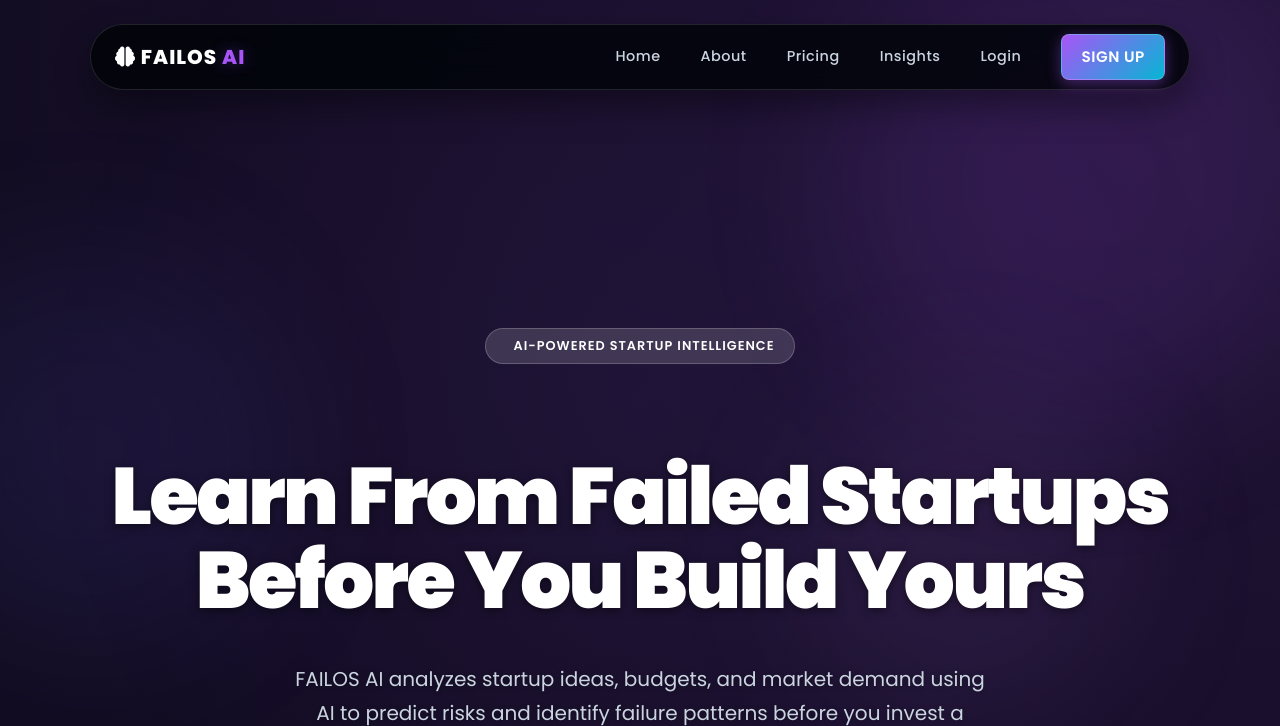
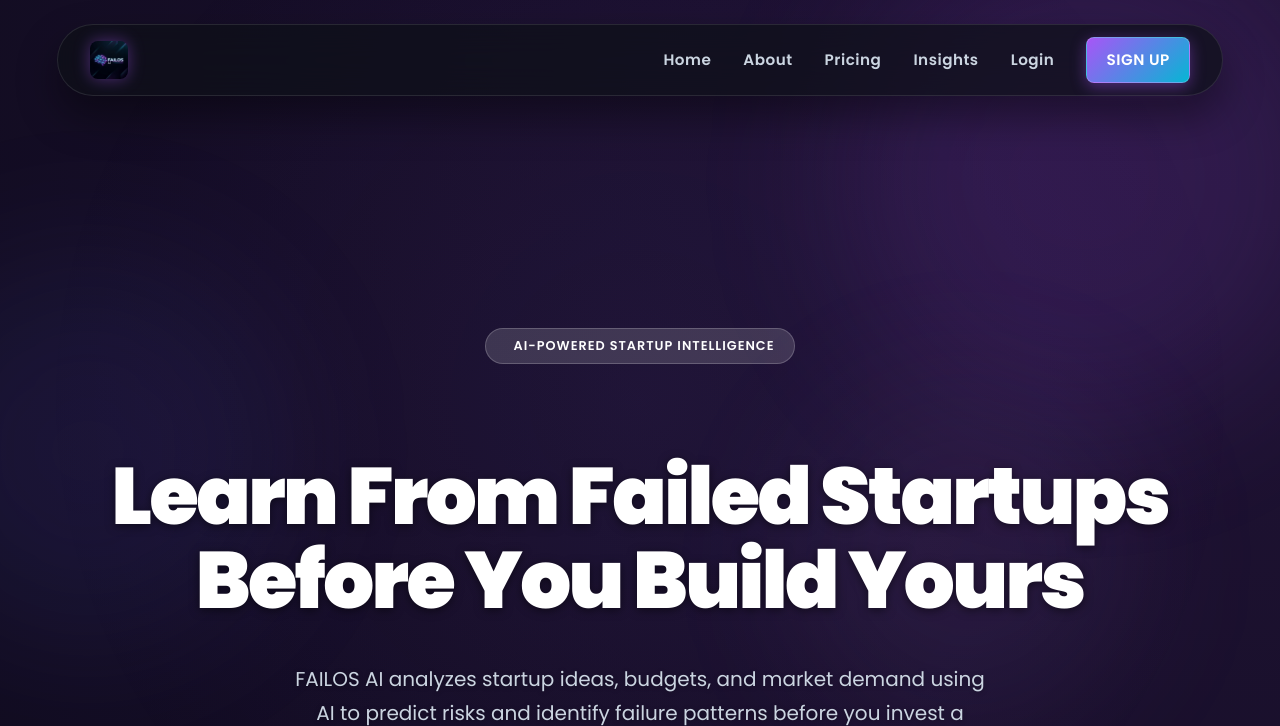
Before and after one commit to yashvant10/FAILOS, a Django app: page / in a window 1280 px wide. Shown: the top 726 px of the page. Run offline with Django 5.2, Linux system fonts and the light colour scheme.

Commit message:
Optimize mobile responsiveness and update Vercel configuration

````diff
--- a/failures/views.py
+++ b/failures/views.py
@@ -28,31 +28,45 @@ def contact_page(request):
 # Authentication
 def login_view(request):
     if request.method == 'POST':
-        u = request.POST.get('username')
-        p = request.POST.get('password')
-        user = authenticate(request, username=u, password=p)
-        if user is not None:
-            login(request, user)
-            messages.success(request, f"Welcome back, {user.username}!")
-            return redirect('dashboard')
-        else:
-            messages.error(request, "Invalid username or password.")
+        try:
+            u = request.POST.get('username')
+            p = request.POST.get('password')
+            user = authenticate(request, username=u, password=p)
+            if user is not None:
+                login(request, user)
+                messages.success(request, f"Welcome back, {user.username}!")
+                return redirect('dashboard')
+            else:
+                messages.error(request, "Invalid username or password.")
+        except Exception as e:
+            import traceback
+            print(f"LOGIN ERROR: {str(e)}")
+            print(traceback.format_exc())
+            messages.error(request, f"Login Error: {str(e)}")
+            return render(request, 'login.html')
     return render(request, 'login.html')
 
 def signup_view(request):
     if request.method == 'POST':
-        u = request.POST.get('username')
-        e = request.POST.get('email')
-        p = request.POST.get('password')
-        fn = request.POST.get('first_name', '')
-        ln = request.POST.get('last_name', '')
-        if User.objects.filter(username=u).exists():
-            messages.error(request, "Username already taken.")
-        else:
-            user = User.objects.create_user(username=u, email=e, password=p, first_name=fn, last_name=ln)
-            login(request, user)
-            messages.success(request, "Account created successfully!")
-            return redirect('dashboard')
+        try:
+            u = request.POST.get('username')
+            e = request.POST.get('email')
+            p = request.POST.get('password')
+            fn = request.POST.get('first_name', '')
+            ln = request.POST.get('last_name', '')
+            if User.objects.filter(username=u).exists():
+                messages.error(request, "Username already taken.")
+            else:
+                user = User.objects.create_user(username=u, email=e, password=p, first_name=fn, last_name=ln)
+                login(request, user)
+                messages.success(request, "Account created successfully!")
+                return redirect('dashboard')
+        except Exception as e:
+            import traceback
+            print(f"SIGNUP ERROR: {str(e)}")
+            print(traceback.format_exc())
+            messages.error(request, f"Signup Error: {str(e)}")
+            return render(request, 'signup.html')
     return render(request, 'signup.html')
 
 def logout_view(request):
@@ -99,7 +113,9 @@ def add_failure(request):
             if state_obj:
                 state_name = state_obj.name
 
-        budget = request.POST.get('budget', 0.00)
+        # Get budget and handle empty strings
+        budget_raw = request.POST.get('budget', '0.00').strip()
+        budget = budget_raw if budget_raw else '0.00'
         is_public = request.POST.get('is_public') == 'on'
 
         # Save record
@@ -220,7 +236,9 @@ def edit_failure(request, pk):
         failure.city_model = city_obj
         failure.state = state_name
         failure.state_model = state_obj
-        failure.budget = request.POST.get('budget', failure.budget)
+        # Get budget and handle empty strings
+        budget_raw = request.POST.get('budget', '').strip()
+        failure.budget = budget_raw if budget_raw else failure.budget
         failure.is_public = request.POST.get('is_public') == 'on'
         failure.save()
 
@@ -539,34 +557,14 @@ def predict_startup_success_api(request):
             idea = data.get('idea')
             location = data.get('location')
 
-            # Simple AI prompt for success prediction
-            import google.generativeai as genai
-            if settings.GEMINI_API_KEY:
-                genai.configure(api_key=settings.GEMINI_API_KEY)
-                model = genai.GenerativeModel('gemini-1.5-flash-latest')
-                prompt = f"""
-                Analyze this startup idea: '{idea}' in location: '{location}'.
-                Provide:
-                1. Success Probability (%)
-                2. Risk Level (Low/Medium/High)
-                3. Detailed Reasons (bullet points)
-                4. A one-sentence market insight.
-                Return ONLY a JSON object with keys: success_probability, risk_level, reasons (list), insight.
-                """
-                response = model.generate_content(prompt)
-
-                # Robust extraction
-                resp_text = response.text.strip()
-                if '```' in resp_text:
-                    if '```json' in resp_text:
-                        resp_text = resp_text.split('```json')[1].split('```')[0].strip()
-                    else:
-                        resp_text = resp_text.split('```')[1].split('```')[0].strip()
-
-                result = json.loads(resp_text)
-                return JsonResponse(result)
-            else:
-                return JsonResponse({'error': 'API Key not configured'}, status=500)
+            # Use the common analysis agent logic for consistency
+            analysis_data = analyze_failure(idea, "Success prediction request", "Unknown", location, 0)
+            return JsonResponse({
+                'success_probability': analysis_data['success_score'],
+                'risk_level': analysis_data['risk_level'],
+                'reasons': analysis_data['improvement_suggestions_list'], # suggestions as reasons
+                'insight': analysis_data['suggestion']
+            })
         except Exception as e:
             return JsonResponse({'error': str(e)}, status=500)
     return JsonResponse({'error': 'Invalid request'}, status=400)
--- /dev/null
+++ b/package.json
@@ -0,0 +1,5 @@
+{
+  "scripts": {
+    "vercel-build": "python3 -m pip install -r requirements.txt && python3 manage.py migrate --noinput && python3 manage.py collectstatic --noinput"
+  }
+}
--- a/public/css/style.css
+++ b/public/css/style.css
@@ -98,62 +113,99 @@ a:hover {
 /* Navigation - Floating High-End Glass */
 .navbar {
     background: transparent;
-    border-bottom: none;
-    position: fixed; /* Always fixed */
-    top: 1.5rem;
-    left: 50%;
-    transform: translateX(-50%);
-    width: 90%;
-    max-width: 1100px;
+    padding: 1.5rem 0;
+    position: fixed;
+    top: 0;
+    left: 0;
+    right: 0;
     z-index: 2000;
-    padding: 0;
     transition: var(--transition);
 }
 
 .nav-container {
-    background: var(--bg-glass-heavy);
-    backdrop-filter: blur(24px);
-    -webkit-backdrop-filter: blur(24px);
-    border: 1px solid var(--border-glass);
+    background: rgba(13, 17, 23, 0.7);
+    backdrop-filter: blur(20px);
+    -webkit-backdrop-filter: blur(20px);
+    border: 1px solid rgba(255, 255, 255, 0.1);
     border-radius: var(--radius-pill);
     display: flex;
     justify-content: space-between;
     align-items: center;
-    height: 64px;
-    padding: 0 1.5rem;
-    box-shadow: 0 15px 35px rgba(0, 0, 0, 0.4);
+    height: 70px;
+    padding: 0 2rem;
+    max-width: 1100px;
+    margin: 0 auto;
+    box-shadow: 0 20px 40px rgba(0, 0, 0, 0.4);
 }
 
 .brand-logo {
-    font-size: 1.25rem;
-    font-weight: 800;
+    font-size: 1.5rem;
+    font-weight: 900;
     color: var(--text-primary);
     text-transform: uppercase;
-    letter-spacing: 1px;
+    letter-spacing: 2px;
+    display: flex;
+    align-items: center;
+    gap: 0.5rem;
+}
+
+.brand-logo .nav-icon {
+    font-size: 1.8rem;
+    background: var(--accent-gradient);
+    -webkit-background-clip: text;
+    -webkit-text-fill-color: transparent;
+    filter: drop-shadow(0 0 10px rgba(168, 85, 247, 0.5));
+}
+
+.brand-logo .logo-img {
+    height: 38px;
+    width: auto;
+    object-fit: contain;
+    border-radius: 8px;
+    filter: drop-shadow(0 0 8px rgba(168, 85, 247, 0.4));
+    transition: var(--transition);
+}
+
+.brand-logo .logo-img:hover {
+    transform: scale(1.05);
+    filter: drop-shadow(0 0 15px rgba(168, 85, 247, 0.8));
 }
 
 .brand-logo .highlight {
     color: var(--accent-primary);
-    text-shadow: 0 0 15px var(--accent-glow);
+    font-weight: 900;
 }
 
 .nav-links {
     display: flex;
-    gap: 2.5rem;
+    gap: 2rem;
     align-items: center;
+}
+
+/* Hamburger Menu Icon */
+.nav-toggle {
+    display: none;
+    background: none;
+    border: none;
+    color: var(--text-primary);
+    font-size: 1.5rem;
+    cursor: pointer;
+    z-index: 2100;
 }
 
 .nav-link {
     color: var(--text-secondary);
-    font-weight: 500;
-    font-size: 0.9rem;
+    font-weight: 600;
+    font-size: 0.95rem;
     letter-spacing: 0.5px;
     transition: var(--transition);
+    text-decoration: none;
 }
 
 .nav-link:hover {
-    color: var(--text-primary);
-    transform: translateY(-1px);
+    color: var(--accent-primary);
+    transform: translateY(-2px);
+    text-shadow: 0 0 10px rgba(168, 85, 247, 0.3);
 }
 
 /* Buttons */
--- a/public/js/main.js
+++ b/public/js/main.js
@@ -63,4 +63,36 @@ document.addEventListener('DOMContentLoaded', () => {
     if (counters.length > 0) {
         statsObserver.observe(counters[0].parentElement);
     }
+
+    // Mobile Menu Toggle Logic
+    const mobileMenuBtn = document.getElementById('mobile-menu-btn');
+    const navLinks = document.getElementById('nav-links');
+
+    if (mobileMenuBtn && navLinks) {
+        mobileMenuBtn.addEventListener('click', () => {
+            navLinks.classList.toggle('active');
+            const icon = mobileMenuBtn.querySelector('i');
+            if (navLinks.classList.contains('active')) {
+                icon.classList.replace('fa-bars', 'fa-xmark');
+            } else {
+                icon.classList.replace('fa-xmark', 'fa-bars');
+            }
+        });
+
+        // Close menu when clicking a link
+        navLinks.querySelectorAll('.nav-link').forEach(link => {
+            link.addEventListener('click', () => {
+                navLinks.classList.remove('active');
+                mobileMenuBtn.querySelector('i').classList.replace('fa-xmark', 'fa-bars');
+            });
+        });
+
+        // Close menu when clicking outside
+        document.addEventListener('click', (e) => {
+            if (!navLinks.contains(e.target) && !mobileMenuBtn.contains(e.target)) {
+                navLinks.classList.remove('active');
+                mobileMenuBtn.querySelector('i').classList.replace('fa-xmark', 'fa-bars');
+            }
+        });
+    }
 });
--- a/templates/add_failure.html
+++ b/templates/add_failure.html
@@ -73,7 +73,7 @@
         citySelect.disabled = true;
 
         if (countryId) {
-            fetch(`/get-states/${countryId}/`)
+            fetch(`/api/states/${countryId}/`)
                 .then(response => response.json())
                 .then(data => {
                     data.forEach(state => {
@@ -94,7 +94,7 @@
         citySelect.innerHTML = '<option value="">Select City</option>';
 
         if (stateId) {
-            fetch(`/get-cities/${stateId}/`)
+            fetch(`/api/cities/${stateId}/`)
                 .then(response => response.json())
                 .then(data => {
                     data.forEach(city => {
--- a/templates/base.html
+++ b/templates/base.html
@@ -16,9 +16,14 @@
     <nav class="navbar">
         <div class="nav-container">
             <a href="{% url 'landing' %}" class="brand-logo">
-                <i class="fa-solid fa-brain nav-icon"></i> FAILOS <span class="highlight">AI</span>
+                <img src="{% static 'images/failos_logo.png' %}" alt="FAILOS AI Logo" class="logo-img">
             </a>
-            <div class="nav-links">
+
+            <button class="nav-toggle" id="mobile-menu-btn">
+                <i class="fa-solid fa-bars"></i>
+            </button>
+
+            <div class="nav-links" id="nav-links">
                 <a href="{% url 'home' %}" class="nav-link">Home</a>
                 <a href="{% url 'about' %}" class="nav-link">About</a>
                 <a href="{% url 'pricing' %}" class="nav-link">Pricing</a>
@@ -66,7 +71,7 @@
     <footer class="footer">
         <div class="container footer-grid">
             <div class="footer-brand">
-                <h3 class="brand-logo"><i class="fa-solid fa-brain nav-icon"></i> FAILOS <span class="highlight">AI</span></h3>
+                <h3 class="brand-logo"><a href="{% url 'landing' %}"><img src="{% static 'images/failos_logo.png' %}" alt="FAILOS AI Logo" class="logo-img"></a></h3>
                 <p>The ultimate intelligence operating system for testing and analyzing startup ideas.</p>
             </div>
             <div class="footer-link-group">
--- a/templates/dashboard.html
+++ b/templates/dashboard.html
@@ -35,6 +35,7 @@
 
     <h3 style="margin-bottom: 1.5rem; font-weight: 800;">Recent Intelligence <span style="color: var(--text-muted); font-weight: 400; font-size: 1rem;">/ Failures</span></h3>
     <div class="glass-card" style="padding: 1.5rem; border-radius: var(--radius-lg);">
+        <div class="table-responsive">
             <table style="width: 100%; text-align: left; border-collapse: collapse;">
                 <thead>
                     <tr style="border-bottom: 1px solid var(--border-glass);">
@@ -75,6 +76,7 @@
                     {% endfor %}
                 </tbody>
             </table>
+        </div>
         <div style="padding: 1rem; text-align: center;">
             <a href="{% url 'history' %}" style="font-size: 0.9rem;">View All History</a>
         </div>
--- a/templates/edit_failure.html
+++ b/templates/edit_failure.html
@@ -80,7 +80,7 @@
             stateSelect.disabled = true;
             return;
         }
-        fetch(`/get-states/${countryId}/`)
+        fetch(`/api/states/${countryId}/`)
             .then(response => response.json())
             .then(data => {
                 stateSelect.innerHTML = '<option value="">Select State</option>';
@@ -101,7 +101,7 @@
             citySelect.disabled = true;
             return;
         }
-        fetch(`/get-cities/${stateId}/`)
+        fetch(`/api/cities/${stateId}/`)
             .then(response => response.json())
             .then(data => {
                 citySelect.innerHTML = '<option value="">Select City</option>';
--- a/templates/landing.html
+++ b/templates/landing.html
@@ -214,9 +214,24 @@
         transform: translateY(0);
     }
 
+    @media (max-width: 992px) {
+        .hero h1 { font-size: 3.5rem; }
+        .section-title { font-size: 2.8rem; }
+    }
+
     @media (max-width: 768px) {
-        .hero h1 { font-size: 2.5rem; }
-        .section-title { font-size: 2rem; }
+        .hero { padding: 8rem 1.5rem 5rem; }
+        .hero h1 { font-size: 2.5rem; letter-spacing: -1.5px; }
+        .section-title { font-size: 2.2rem; }
+        .landing-section { padding: 4rem 1.2rem; }
+        .btn-landing { width: 100%; justify-content: center; }
+        .hero-buttons { display: flex; flex-direction: column; gap: 1rem; }
+        .demo-metric-grid { grid-template-columns: 1fr; }
+    }
+
+    @media (max-width: 480px) {
+        .hero h1 { font-size: 2rem; }
+        .section-subtitle { font-size: 1rem; }
     }
 </style>
 {% endblock %}
````
Also changed, not shown: other parts of public/css/style.css (+70 -4 lines), check_ports.py (+10 -10 lines), failos_project/settings.py (+82 -15 lines), failos_project/wsgi.py (+0 -11 lines), failures/ai_agent.py (+8 -3 lines), README.md (added), public/images/failos_logo.png (added), vercel.json, 2 other files. Lines whose indentation alone changed are shown as unchanged.
